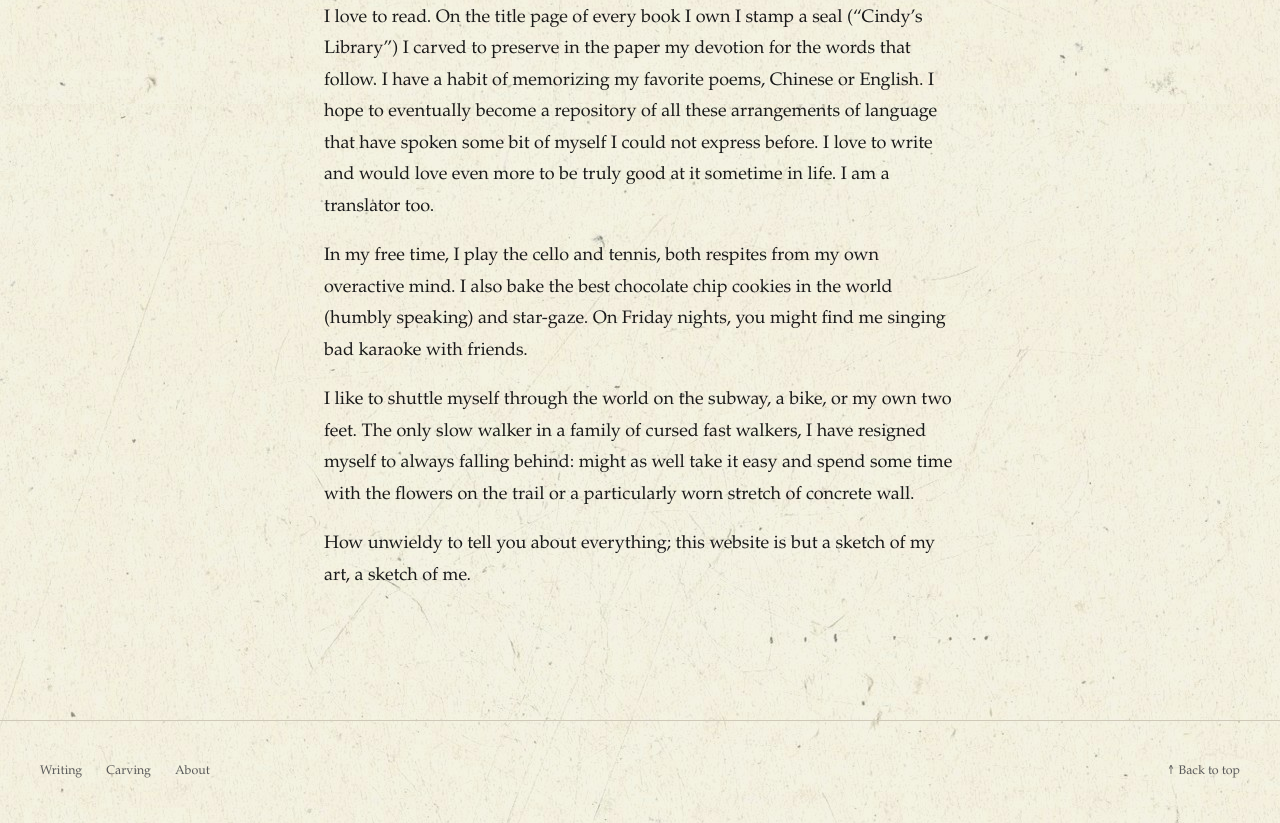
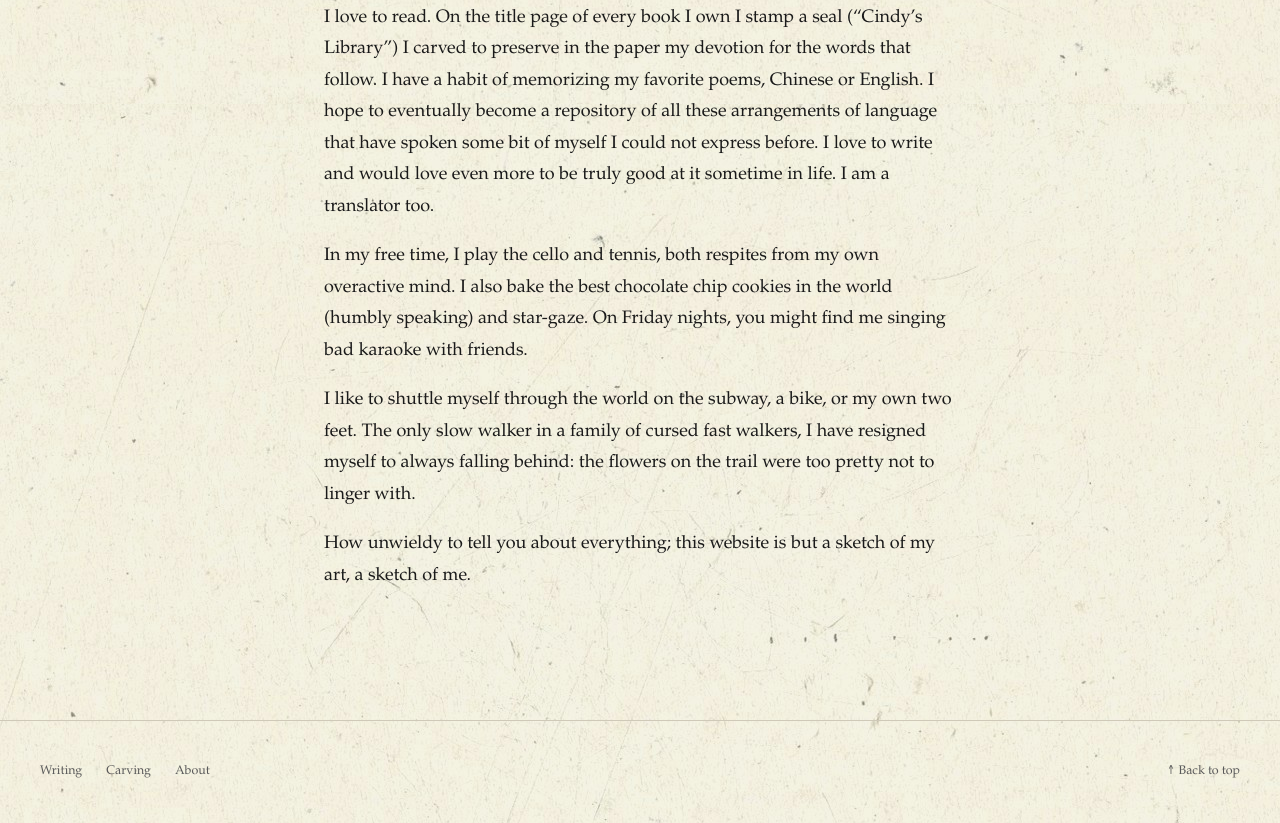
Before and after one commit to cindyzrealz/personalwebsite, a plain HTML site: page about/index.html in a window 1280 px wide. Shown: the part 921-1744 px from the top of the page. Drawn offline with Linux system fonts and the light colour scheme.

Commit message:
Edit slow-walker line in about bio

```diff
--- a/about/index.html
+++ b/about/index.html
@@ -32,7 +32,7 @@
 
     <p>In my free time, I play the cello and tennis, both respites from my own overactive mind. I also bake the best chocolate chip cookies in the world (humbly speaking) and star-gaze. On Friday nights, you might find me singing bad karaoke with friends.</p>
 
-    <p>I like to shuttle myself through the world on the subway, a bike, or my own two feet. The only slow walker in a family of cursed fast walkers, I have resigned myself to always falling behind: might as well take it easy and spend some time with the flowers on the trail or a particularly worn stretch of concrete wall.</p>
+    <p>I like to shuttle myself through the world on the subway, a bike, or my own two feet. The only slow walker in a family of cursed fast walkers, I have resigned myself to always falling behind: the flowers on the trail were too pretty not to linger with.</p>
 
     <p>How unwieldy to tell you about everything; this website is but a sketch of my art, a sketch of me.</p>
 
```
